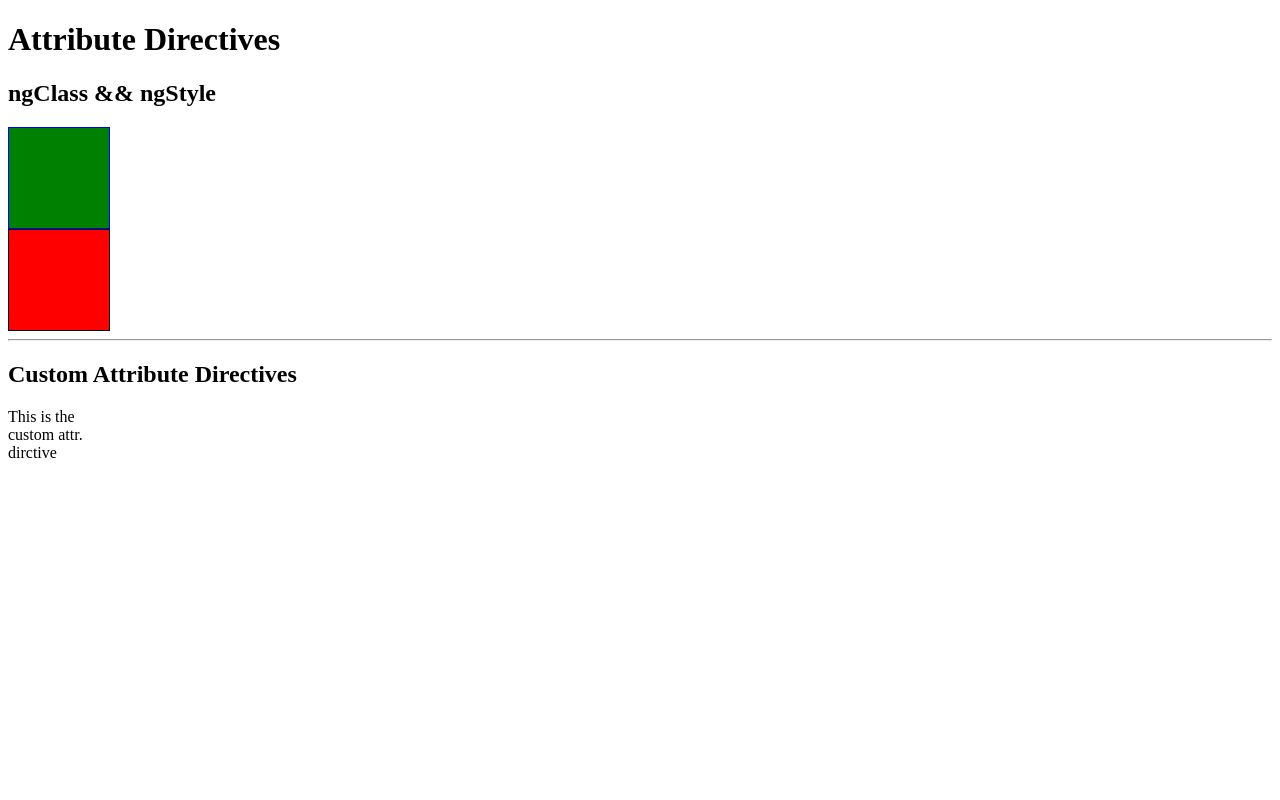
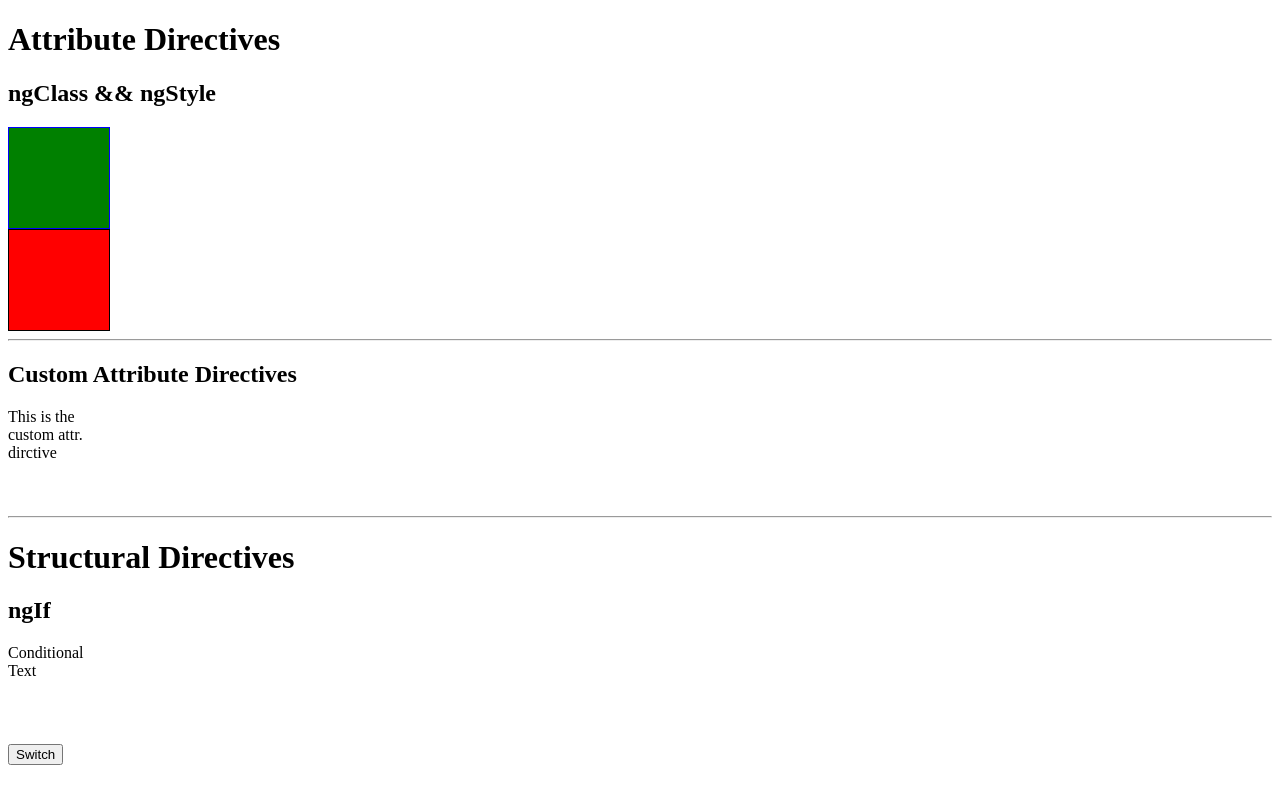
Before and after one commit to a-soliman/Angular-2-directives-, an Angular app: page / in a window 1280 px wide. Built offline with nearby package versions, Linux system fonts and the light colour scheme.

Commit message:
practicing Structure directives ((*ngIf))

```diff
--- a/src/app/app.component.html
+++ b/src/app/app.component.html
@@ -4,4 +4,9 @@
 <div [ngStyle]="{'background-color' : 'red', 'border': '1px solid black' }"></div>
 <hr>
 <h2>Custom Attribute Directives</h2>
-<div id="[highlight]">This is the custom attr. dirctive</div>
+<div highlight>This is the custom attr. dirctive</div>
+<hr>
+<h1>Structural Directives</h1>
+<h2>ngIf</h2>
+<div *ngIf="switch">Conditional Text</div>
+<button (click)= "onSwitch()">Switch</button>
--- a/src/app/app.component.ts
+++ b/src/app/app.component.ts
@@ -1,4 +1,5 @@
 import { Component } from '@angular/core';
+import { HighlightDirective } from './highlight.directive';
 
 @Component({
   selector: 'dir-root',
@@ -14,9 +15,11 @@ import { Component } from '@angular/core';
 		width: 100px;
 		height: 100px;
 	}
-
-  	`]
+  `]
 })
 export class AppComponent {
-
+	private switch = true;
+	onSwitch() {
+		this.switch = !this.switch;
+	}
 }
--- a/src/app/highlight.directive.ts
+++ b/src/app/highlight.directive.ts
@@ -1,13 +1,26 @@
-import { Directive, ElementRef, Renderer } from '@angular/core';
+import { Directive, HostListener, HostBinding, Input } from '@angular/core';
 
 @Directive({
   selector: '[highlight]'
 })
 export class HighlightDirective {
+  @HostListener( 'mouseenter' ) mouseover() {
+  	this.backgroundColor = this.highlightColor;
+  };
+  @HostListener( 'mouseenter' ) mouseleave() {
+  	this.backgroundColor = this.defaultColor;
+  };
+  @HostBinding( 'style.backgroundColor' ) get setColor() {
+  	return this.backgroundColor;
+  };
+  @Input() defaultColor = 'white';
+  @Input('highlight') highlightColor = 'green';
+  private backgroundColor = this.defaultColor;
 
-  constructor(private elementRef: ElementRef, private renderer: Renderer) {
+  constructor() {
+  	console.log("works")
   	// this.elementRef.nativeElement.style.backgroundColor = 'green';
-  	this.renderer.setElementStyle(this.elementRef.nativeElement, 'background-color', 'green')
+  	// this.renderer.setElementStyle(this.elementRef.nativeElement, 'background-color', 'green')
   }
 
 }
```
